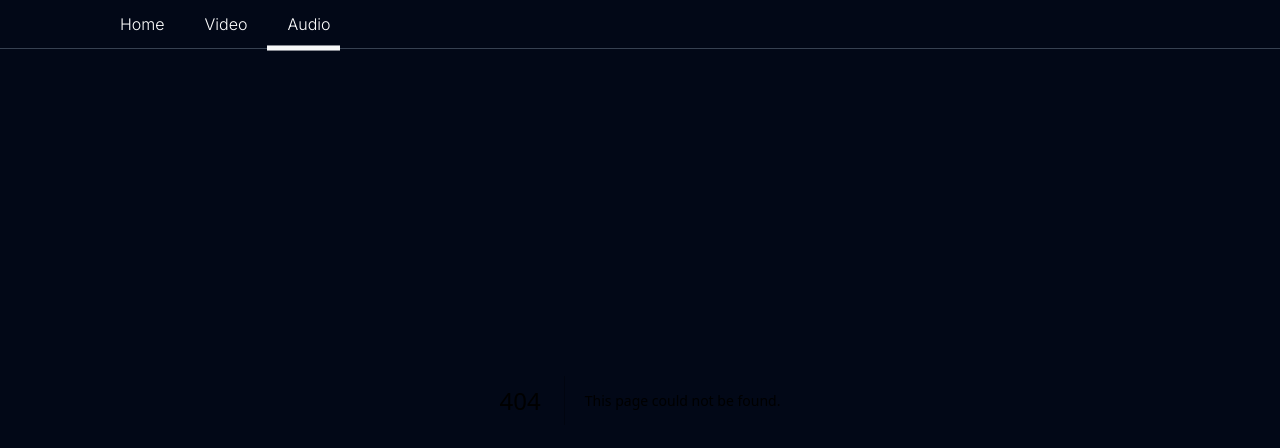
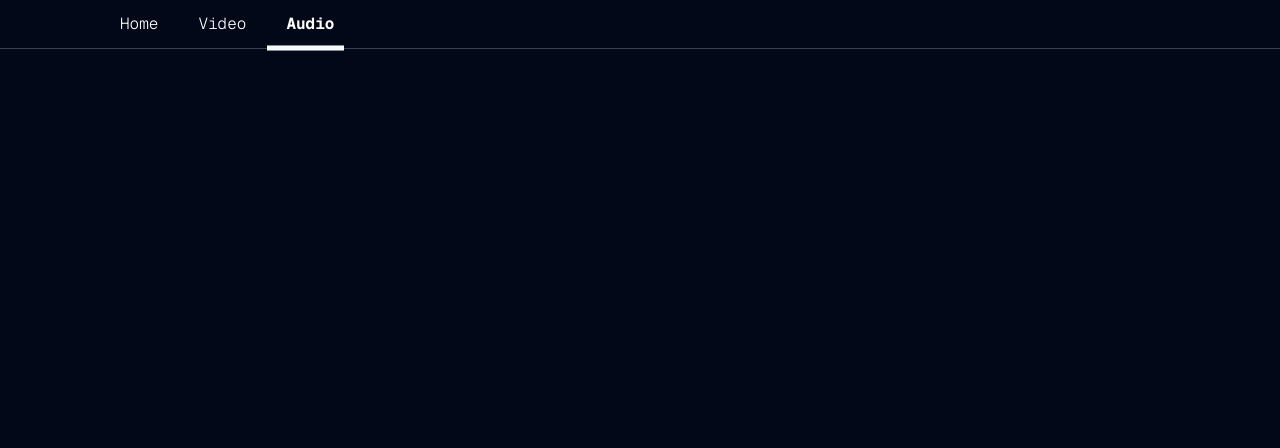
Before and after one commit to JIdayyy/converter-frontend, a Next.js app: page /services/audio in a window 1280 px wide. Before the commit this address had no page. Shown: the top 448 px of the page. Built offline with nearby package versions, Linux system fonts and the light colour scheme.

Commit message:
feat: geist font

```diff
--- a/package.json
+++ b/package.json
@@ -20,6 +20,7 @@
     "class-variance-authority": "^0.7.0",
     "clsx": "^2.1.0",
     "framer-motion": "^11.0.8",
+    "geist": "^1.2.2",
     "lucide-react": "^0.344.0",
     "next": "14.1.0",
     "next-themes": "^0.2.1",
--- a/src/app/layout.tsx
+++ b/src/app/layout.tsx
@@ -4,24 +4,8 @@ import { ReactNode } from "react";
 import { cn } from "@/lib/utils";
 import { ThemeProvider } from "@/components/providers/theme.provider";
 import { Navbar } from "@/components/ui/navbar";
-import { IconBoxAlignTopLeft } from "@tabler/icons-react";
-
-const fontSans = FontSans({
-  subsets: ["latin"],
-  variable: "--font-sans",
-});
-
-const navItems: {
-  name: string;
-  link: string;
-  icon?: JSX.Element;
-}[] = [
-  {
-    icon: <IconBoxAlignTopLeft />,
-    link: "/",
-    name: "Home",
-  },
-];
+import { GeistSans } from "geist/font/sans";
+import { GeistMono } from "geist/font/mono";
 
 export default function RootLayout({ children }: { children: ReactNode }) {
   return (
@@ -29,8 +13,9 @@ export default function RootLayout({ children }: { children: ReactNode }) {
       <head />
       <body
         className={cn(
-          "min-h-screen bg-background font-sans antialiased",
-          fontSans.variable
+          "min-h-screen bg-background antialiased",
+          GeistSans.className,
+          GeistMono.className
         )}
       >
         <ThemeProvider
--- /dev/null
+++ b/src/app/services/audio/page.tsx
@@ -0,0 +1,3 @@
+export default function Page() {
+  return <div>Audio convert</div>;
+}
--- a/src/components/ui/navbar.tsx
+++ b/src/components/ui/navbar.tsx
@@ -66,8 +66,8 @@ export const Navbar = () => {
               key={index}
               ref={(el) => (tabsRef.current[index] = el)}
               className={`${
-                isActive ? `` : `hover:text-neutral-300`
-              } my-auto cursor-pointer select-none rounded-full px-4 text-center font-light text-white`}
+                isActive ? `font-bold` : `hover:text-neutral-300 font-light`
+              } my-auto cursor-pointer select-none rounded-full px-4 text-center text-white`}
               onClick={() => setActiveTabIndex(index)}
             >
               {tab.name}
```
